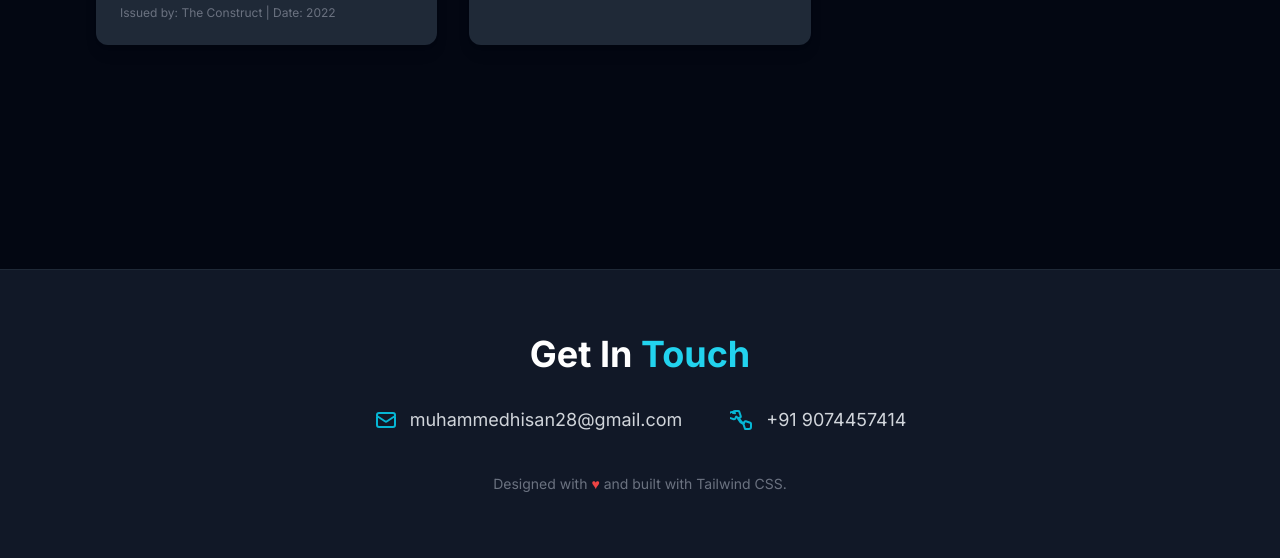
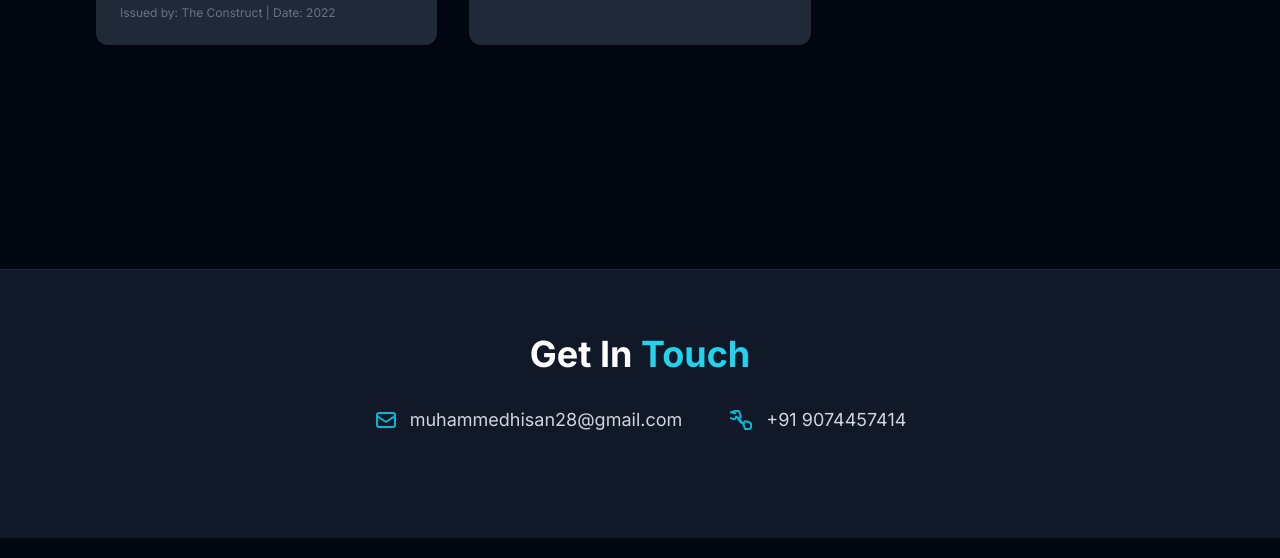
Before and after one commit to Muhammed-hisan/my-Portfolio, a plain HTML site: page index.html in a window 1280 px wide. Shown: the part 6026-6584 px from the top of the page. Drawn offline with nearby package versions, Linux system fonts and the light colour scheme.

Commit message:
Remove footer design description
Remove footer description about design and Tailwind CSS.

```diff
--- a/index.html
+++ b/index.html
@@ -525,7 +525,7 @@
                     <a href="tel:+919074457414" class="text-gray-300 hover:underline">+91 9074457414</a>
                 </div>
             </div>
-            <p class="text-gray-500 mt-8 text-sm">Designed with <span class="text-red-500">&hearts;</span> and built with Tailwind CSS.</p>
+
         </div>
     </footer>
 
```
